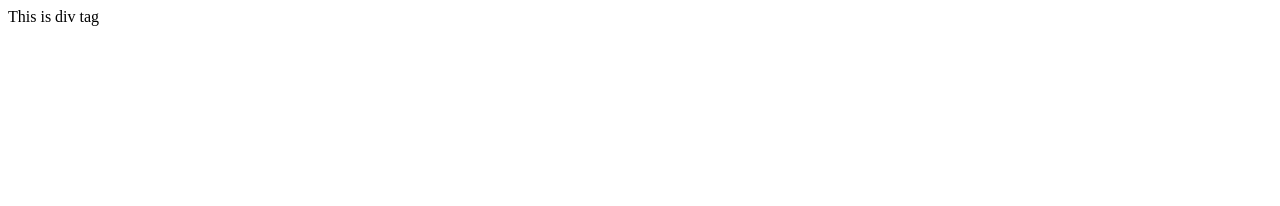
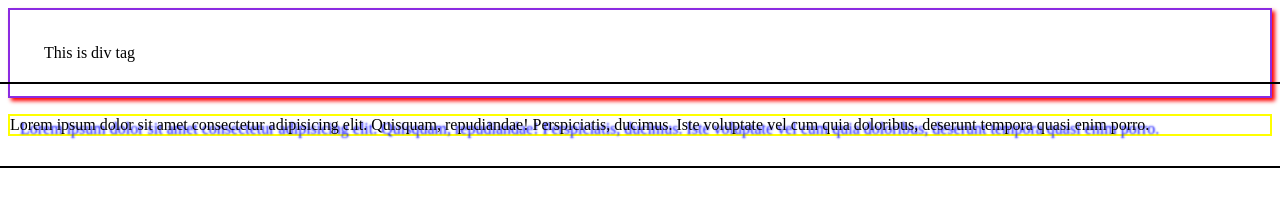
Before and after one commit to ShrutiChavan123/Sigma-Web-Development, a plain HTML site: page Day24/index.html in a window 1280 px wide. Drawn offline with Linux system fonts and the light colour scheme.

Commit message:
Update index.html

```diff
--- a/Day24/index.html
+++ b/Day24/index.html
@@ -5,10 +5,21 @@
     <meta name="viewport" content="width=device-width, initial-scale=1.0">
     <title>Box Shadow and Outline</title>
     <style>
-
+.box{
+    border: 2px solid blueviolet;
+    padding: 34px;
+    box-shadow: 3px 3px 4px 0px red;
+}
+.text-element{
+    text-shadow:  10px 4px 2px #0001ff;
+    outline: 2px solid;
+    border: 2px solid yellow;
+    outline-offset: 30px;
+}
     </style>
 </head>
 <body>
-    <div class="class">This is div tag</div>
+    <div class="box">This is div tag</div>
+    <p class="text-element">Lorem ipsum dolor sit amet consectetur adipisicing elit. Quisquam, repudiandae! Perspiciatis, ducimus. Iste voluptate vel cum quia doloribus, deserunt tempora quasi enim porro.</p>
 </body>
 </html>
```
